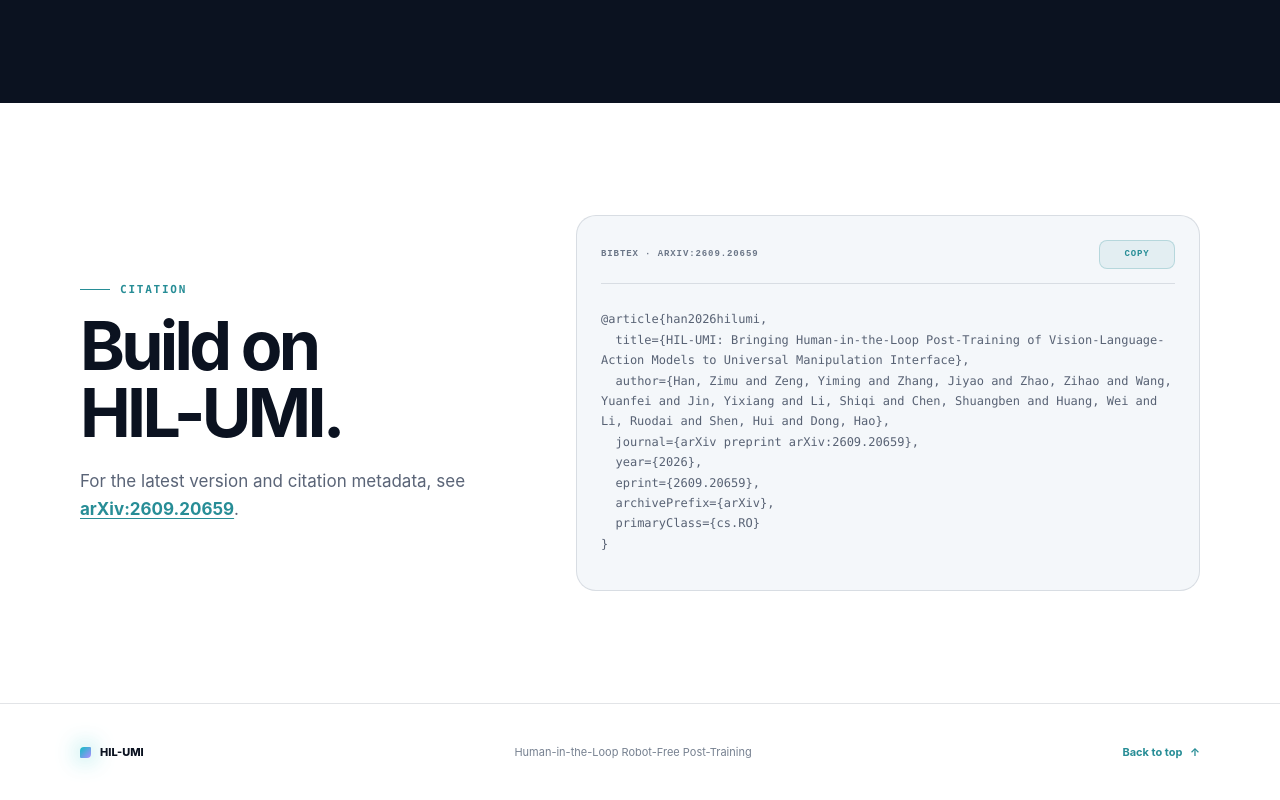
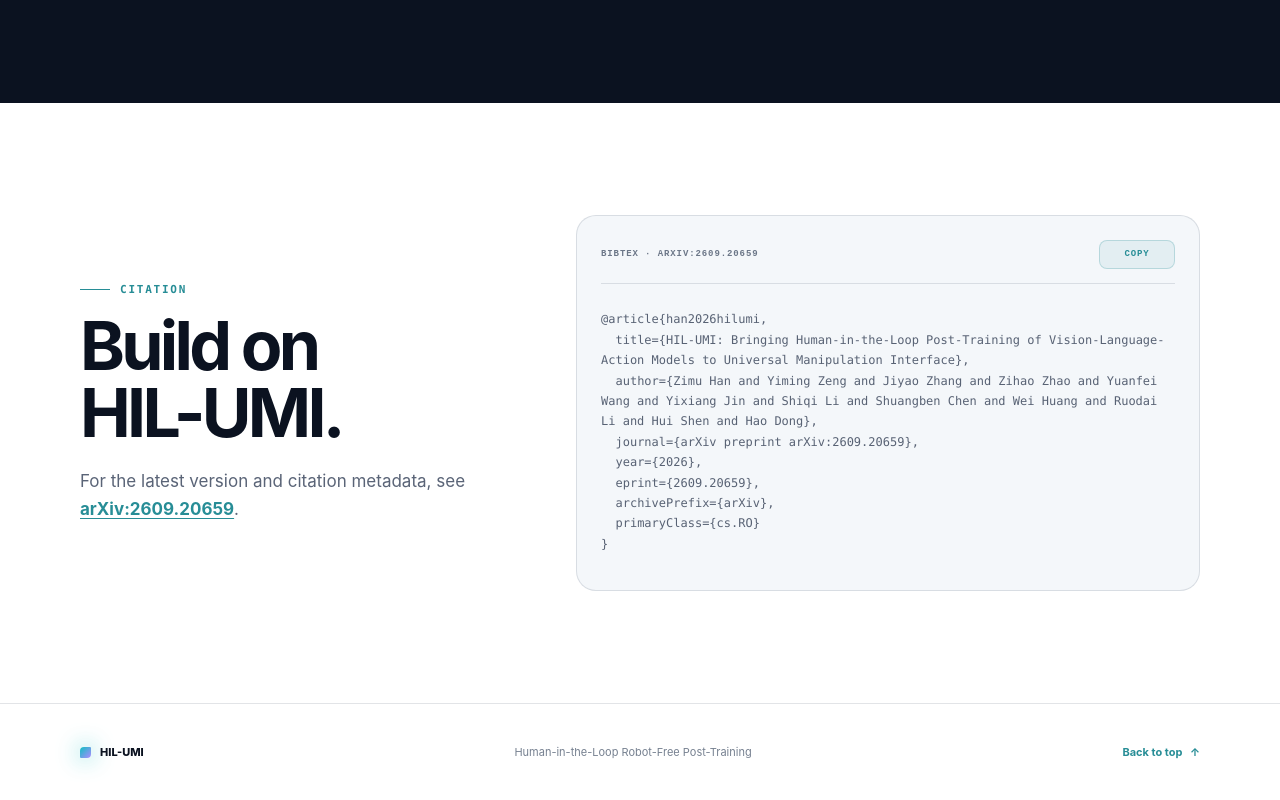
Before and after one commit to HIL-UMI/hil-umi.github.io, a React (Vite) app: page / in a window 1280 px wide. Shown: the part 9169-9969 px from the top of the page. Built offline with nearby package versions, Linux system fonts and the light colour scheme.

Commit message:
Update BibTeX author name format

```diff
--- a/src/main.tsx
+++ b/src/main.tsx
@@ -9,7 +9,7 @@ const videoPlaybackRate = 2;
 
 const bibtex = `@article{han2026hilumi,
   title={HIL-UMI: Bringing Human-in-the-Loop Post-Training of Vision-Language-Action Models to Universal Manipulation Interface},
-  author={Han, Zimu and Zeng, Yiming and Zhang, Jiyao and Zhao, Zihao and Wang, Yuanfei and Jin, Yixiang and Li, Shiqi and Chen, Shuangben and Huang, Wei and Li, Ruodai and Shen, Hui and Dong, Hao},
+  author={Zimu Han and Yiming Zeng and Jiyao Zhang and Zihao Zhao and Yuanfei Wang and Yixiang Jin and Shiqi Li and Shuangben Chen and Wei Huang and Ruodai Li and Hui Shen and Hao Dong},
   journal={arXiv preprint arXiv:2609.20659},
   year={2026},
   eprint={2609.20659},
```
